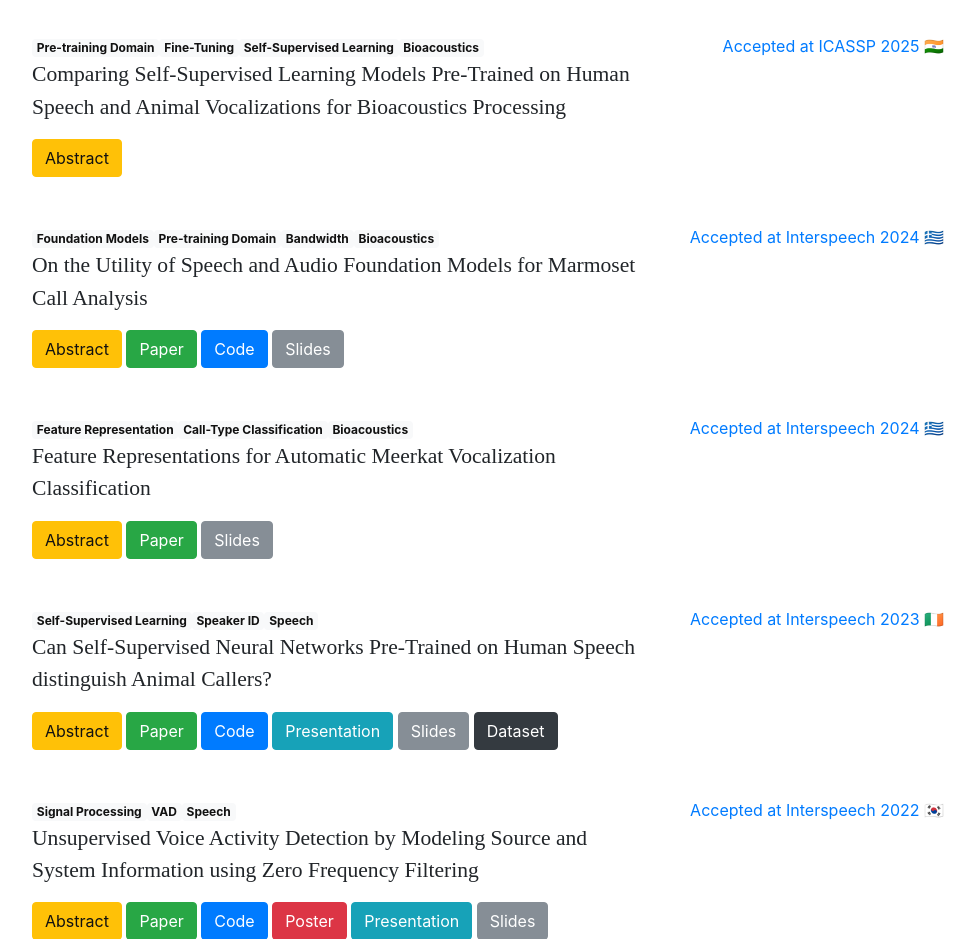
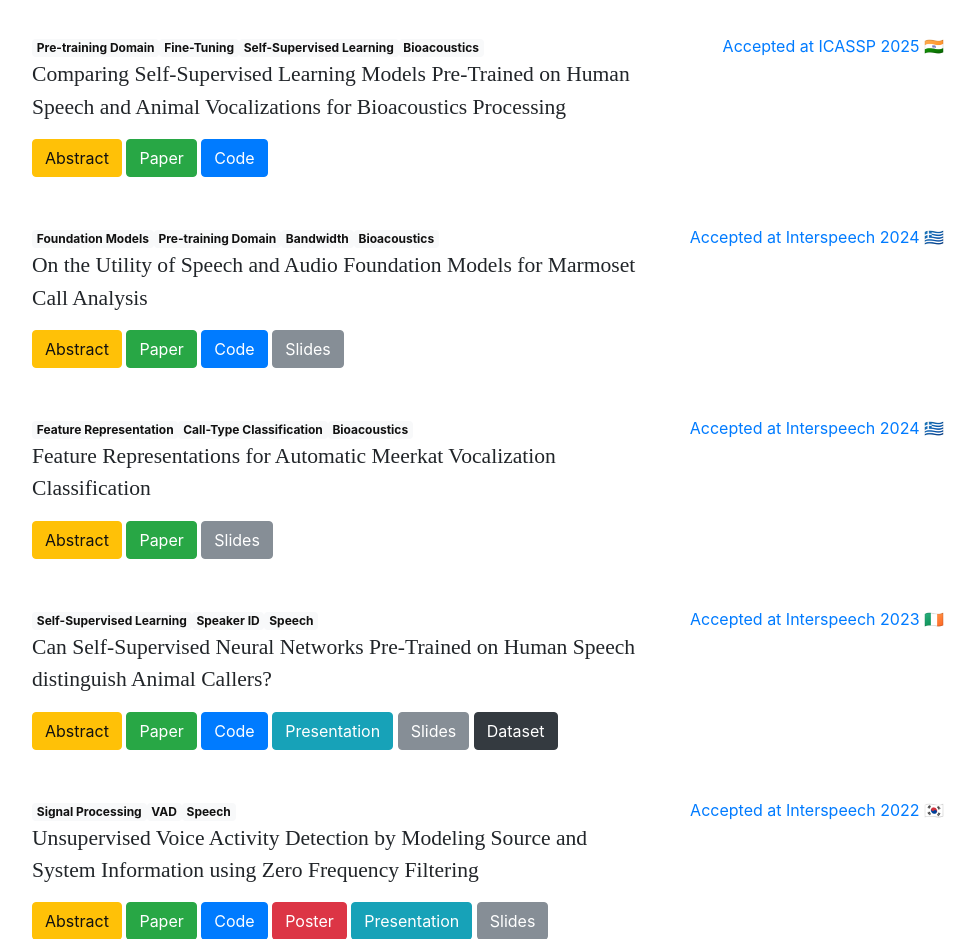
Before and after one commit to EklavyaFCB/eklavyafcb.github.io, a website with bundled scripts: page index.html in a window 1280 px wide. Shown: the part 900-1839 px from the top of the page, without its empty margins (288-1263 px from the left). Built offline with nearby package versions, Linux system fonts and the light colour scheme; files whose address does not match are found by name; a web font is replaced by a local one.

Commit message:
icassp25

```diff
--- a/index.html
+++ b/index.html
@@ -157,11 +157,11 @@
 						Self-supervised learning (SSL) foundation models have emerged as powerful, domain-agnostic, general-purpose feature extractors applicable to a wide range of tasks. Such models pre-trained on human speech have demonstrated high transferability for bioacoustic processing. This paper investigates (i) whether SSL models pre-trained directly on animal vocalizations offer a significant advantage over those pre-trained on speech, and (ii) whether fine-tuning speech-pretrained models on automatic speech recognition (ASR) tasks can enhance bioacoustic classification. We conduct a comparative analysis using three diverse bioacoustic datasets and two different bioacoustic tasks. Results indicate that pre-training on bioacoustic data provides only marginal improvements over speech-pretrained models, with comparable performance in most scenarios. Fine-tuning on ASR tasks yields mixed outcomes, suggesting that the general-purpose representations learned during SSL pre-training are already well-suited for bioacoustic tasks. These findings highlight the robustness of speech-pretrained SSL models for bioacoustics and imply that extensive fine-tuning may not be necessary for optimal performance.
 					</div>
 				  </div>
-				<!-- <button type="button" class="btn btn-success"><a target="_blank" style="color:white" href="">Paper</a></button> -->
-				<!-- <button type="button" class="btn btn-primary btn-xs"><a target="_blank" style="color:white" href="">Code</a></button> -->
+				<button type="button" class="btn btn-success"><a target="_blank" style="color:white" href="">Paper</a></button>
+				<button type="button" class="btn btn-primary btn-xs"><a target="_blank" style="color:white" href="https://github.com/idiap/ssl-human-animal">Code</a></button>
 				<!-- <button type="button" class="btn btn-danger btn-xs"><a target="_blank" style="color:white" href="">Poster</a></button> -->
 				<!-- <button type="button" class="btn btn-info btn-xs"><a target="_blank" style="color:white" href="">Presentation</a></button> -->
-				<!-- <button type="button" class="btn btn-secondary btn-xs"><a target="_blank" style="color:white" href="docs/Sarkar_Interspeech_2024_Presentation.pdf">Slides</a></button> -->
+				<!-- <button type="button" class="btn btn-secondary btn-xs"><a target="_blank" style="color:white" href="docs/Sarkar_ICASSP_2025_Presentation.pdf">Slides</a></button> -->
 				</div>
 				<div class="resume-date text-md-right">
 				  <span class="text-primary">Accepted at ICASSP 2025 &#127470;&#127475;</span>
```
